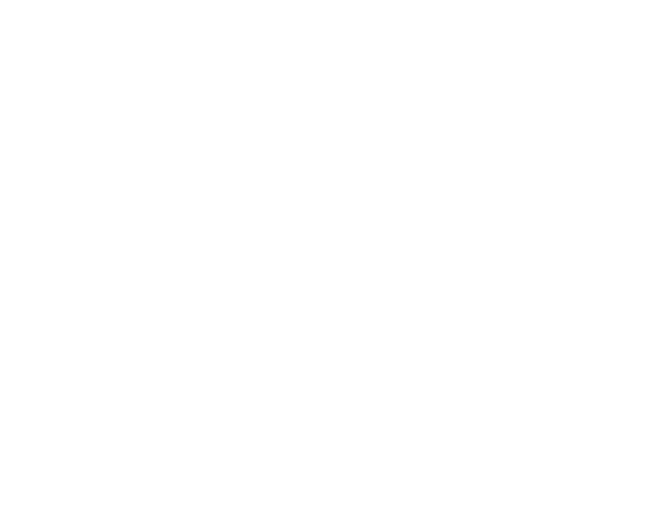
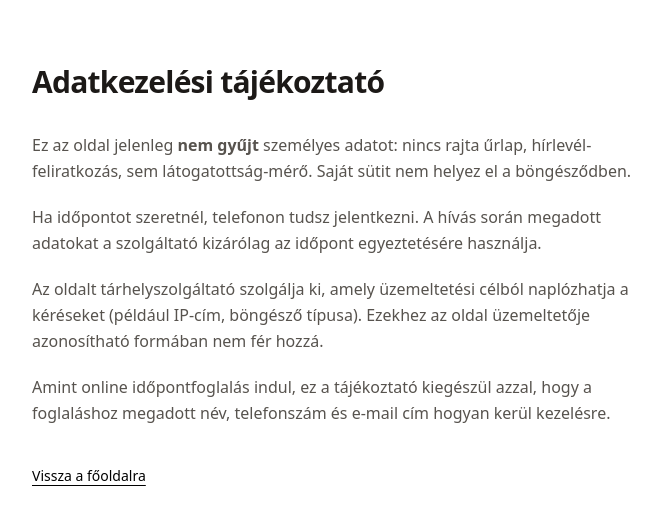
Before and after one commit to rizmajermatelewi-del/ab-masszazs, a React (Vite) app: page /adatvedelem in a window 1280 px wide. Before the commit this address had no page. Shown: the top 520 px of the page, without its empty margins (292-952 px from the left). Built offline with nearby package versions, Linux system fonts and the light colour scheme.

Commit message:
feat: an adatvedelmi tajekoztato that describes what the site actually does

```diff
--- /dev/null
+++ b/src/pages/Privacy.jsx
@@ -0,0 +1,53 @@
+import { Link } from 'react-router-dom'
+import { BUSINESS } from '../data/business'
+
+/* Deliberately short, because in Phase 1 it is true: the site has no form, no
+   analytics, no cookies of its own and no third-party embeds. Phase 2 replaces
+   this with the real tájékoztató covering booking data — name, telephone
+   number, e-mail address — Google Calendar as processor, and the retention
+   period. Writing that text now, before the form it describes exists, would be
+   a document that does not match the site. */
+export default function Privacy() {
+  const owner = BUSINESS.legalName || BUSINESS.name
+
+  return (
+    <main className="mx-auto max-w-2xl px-5 py-16">
+      <h1 className="text-3xl font-semibold tracking-tight text-stone-900">
+        Adatkezelési tájékoztató
+      </h1>
+
+      <div className="mt-8 space-y-5 leading-relaxed text-stone-600">
+        <p>
+          Ez az oldal jelenleg <strong>nem gyűjt</strong> személyes adatot: nincs rajta űrlap,
+          hírlevél-feliratkozás, sem látogatottság-mérő. Saját sütit nem helyez el a böngésződben.
+        </p>
+        <p>
+          Ha időpontot szeretnél, telefonon tudsz jelentkezni. A hívás során megadott adatokat
+          {owner ? ` ${owner} ` : ' a szolgáltató '}
+          kizárólag az időpont egyeztetésére használja.
+        </p>
+        <p>
+          Az oldalt tárhelyszolgáltató szolgálja ki, amely üzemeltetési célból naplózhatja a
+          kéréseket (például IP-cím, böngésző típusa). Ezekhez az oldal üzemeltetője azonosítható
+          formában nem fér hozzá.
+        </p>
+        <p>
+          Amint online időpontfoglalás indul, ez a tájékoztató kiegészül azzal, hogy a foglaláshoz
+          megadott név, telefonszám és e-mail cím hogyan kerül kezelésre.
+        </p>
+        {BUSINESS.email ? (
+          <p>
+            Kérdés esetén:{' '}
+            <a className="underline underline-offset-4" href={`mailto:${BUSINESS.email}`}>
+              {BUSINESS.email}
+            </a>
+          </p>
+        ) : null}
+      </div>
+
+      <Link to="/" className="mt-10 inline-block text-sm underline underline-offset-4">
+        Vissza a főoldalra
+      </Link>
+    </main>
+  )
+}
--- a/src/routes.jsx
+++ b/src/routes.jsx
@@ -1,10 +1,15 @@
 import { Routes, Route } from 'react-router-dom'
 import Home from './pages/Home.jsx'
+import Privacy from './pages/Privacy.jsx'
 
+/* Both paths also live in src/data/seo.js as ROUTES, which the prerender script
+   walks to write the HTML files. Adding a route means adding it there too, or
+   it ships with no prerendered markup. */
 export function AppRoutes() {
   return (
     <Routes>
       <Route path="/" element={<Home />} />
+      <Route path="/adatvedelem" element={<Privacy />} />
     </Routes>
   )
 }
```
Also changed, not shown: 1 other file (tests, documents, lock files or other folders).
